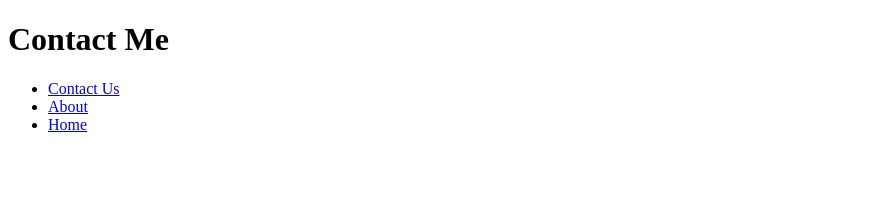
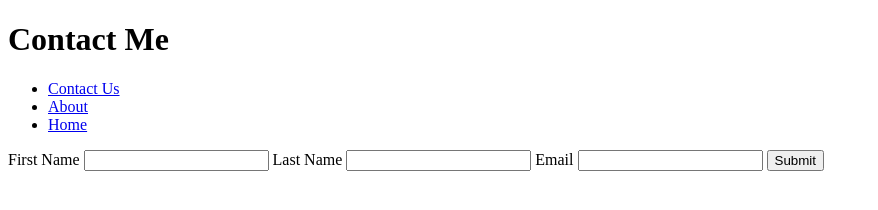
Before and after one commit to OptimisticTrousers/basic-informational-site, a website: page contact-me.html in a window 1280 px wide. Shown: the whole page, without its empty margins (0-878 px from the left). Drawn offline with Linux system fonts and the light colour scheme.

Commit message:
adding text and things

```diff
--- a/contact-me.html
+++ b/contact-me.html
@@ -20,6 +20,21 @@
           <a href="/"> Home </a>
         </li>
       </ul>
+      <form>
+        <label for="firstName">
+          First Name
+          <input type="text" id="firstName" />
+        </label>
+        <label for="lastName">
+          Last Name
+          <input type="text" id="lastName" />
+        </label>
+        <label for="email">
+          Email
+          <input type="email" id="email" />
+        </label>
+        <button type="submit">Submit</button>
+      </form>
     </main>
   </body>
 </html>
```
Also changed, not shown: about.html (+7 -0 lines), index.html (+1 -0 lines).
